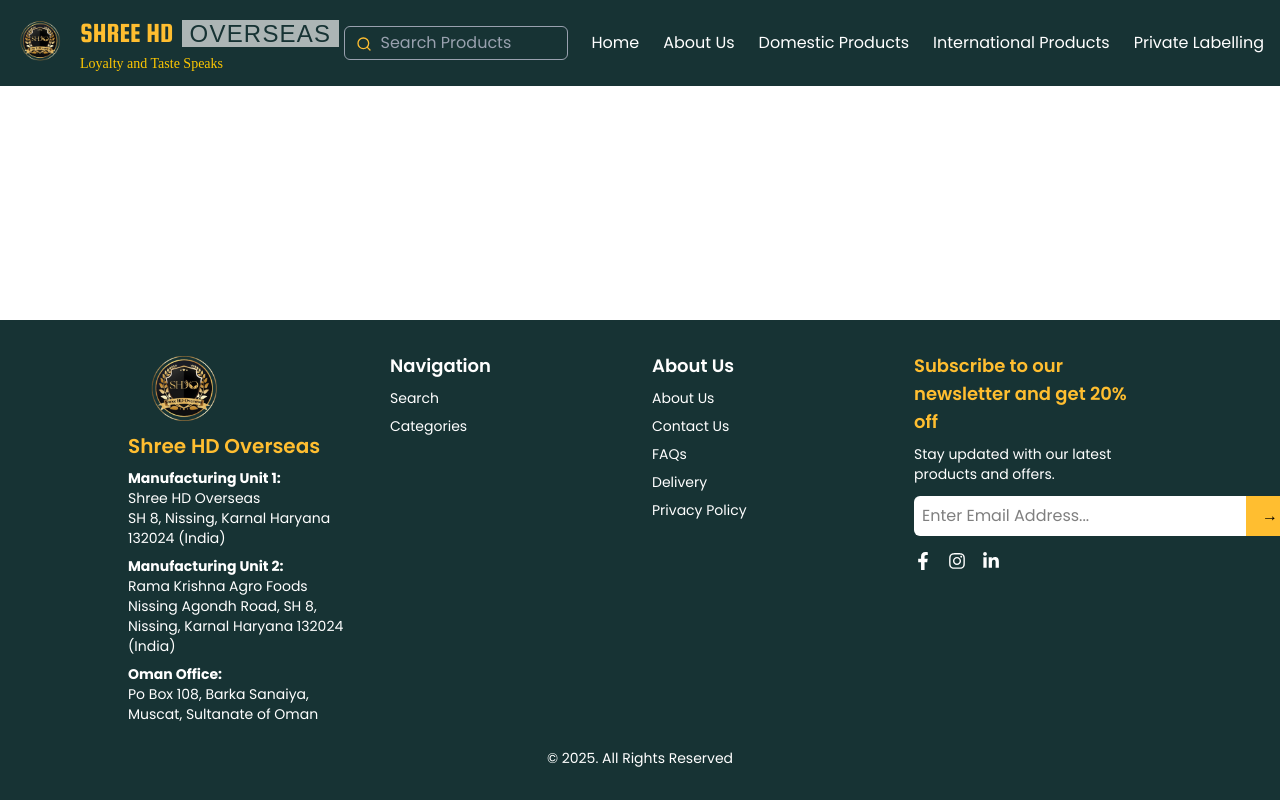
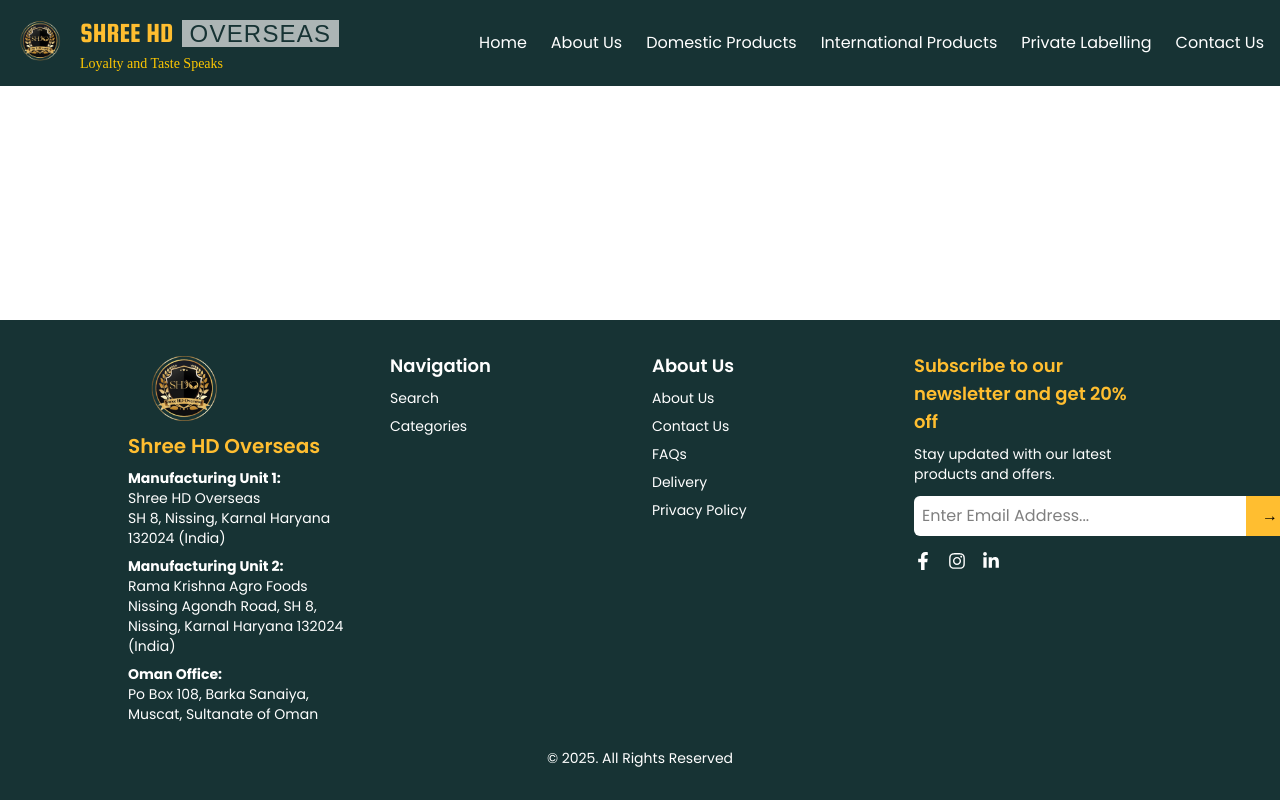
Before and after one commit to udayjordan/shreeHDoverseas, a React (Vite) app: page /category/1 in a window 1280 px wide. Built offline with nearby package versions, Linux system fonts and the light colour scheme; a web font is replaced by a local one.

Commit message:
edited the footer

```diff
--- a/src/components/BlogArticles.jsx
+++ b/src/components/BlogArticles.jsx
@@ -63,9 +63,10 @@
               </div>
             </div>
             <div className="flex justify-center pb-8">
-              <button className="bg-[#ffbe30] text-black px-6 py-2 rounded-md hover:bg-yellow-500">
+              {/* Button to read full article */}
+              {/*<button className="bg-[#ffbe30] text-black px-6 py-2 rounded-md hover:bg-yellow-500">
                 Read All
-              </button>
+              </button>*/}
             </div>
           </div>
         ))}
--- a/src/components/Footer.jsx
+++ b/src/components/Footer.jsx
@@ -3,7 +3,6 @@
 import {
   FaFacebookF,
   FaInstagram,
-  FaTwitter,
   FaLinkedinIn,
 } from "react-icons/fa";
 
--- a/src/components/Navbar.jsx
+++ b/src/components/Navbar.jsx
@@ -27,14 +27,14 @@
         {/* Desktop Navigation */}
         <div className="hidden md:flex items-center space-x-6">
           {/* Centered Search Bar */}
-          <div className="relative flex justify-start">
+          {/* <div className="relative flex justify-start">
             <Search className="absolute left-3 top-2.5 h-4 w-4 text-[var(--color-primary)]" />
             <input
               type="text"
               placeholder="Search Products"
               className="font-poppins text-[16px] pl-9 pr-3 py-1 w-56 rounded-md bg-transparent border border-gray-400 text-white placeholder-gray-400 focus:outline-none focus:border-[var(--color-primary)]"
             />
-          </div>
+          </div> */}
 
           <a
             href="/"
@@ -66,6 +66,12 @@
           >
             Private Labelling
           </a>
+          <a
+              href="mailto:sanchitsingla33@gmail.com"
+              className="text-white text-[16px] hover:text-[var(--color-primary)] font-poppins"
+            >
+              Contact Us
+            </a>
         </div>
 
         {/* Mobile Menu Button */}
```
